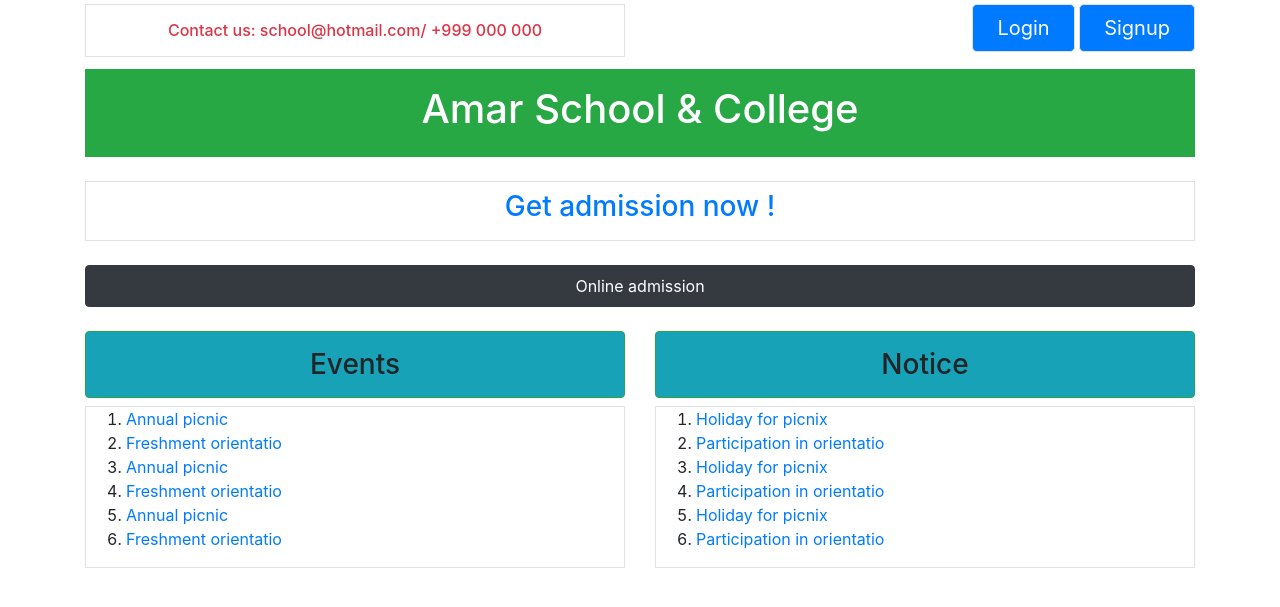
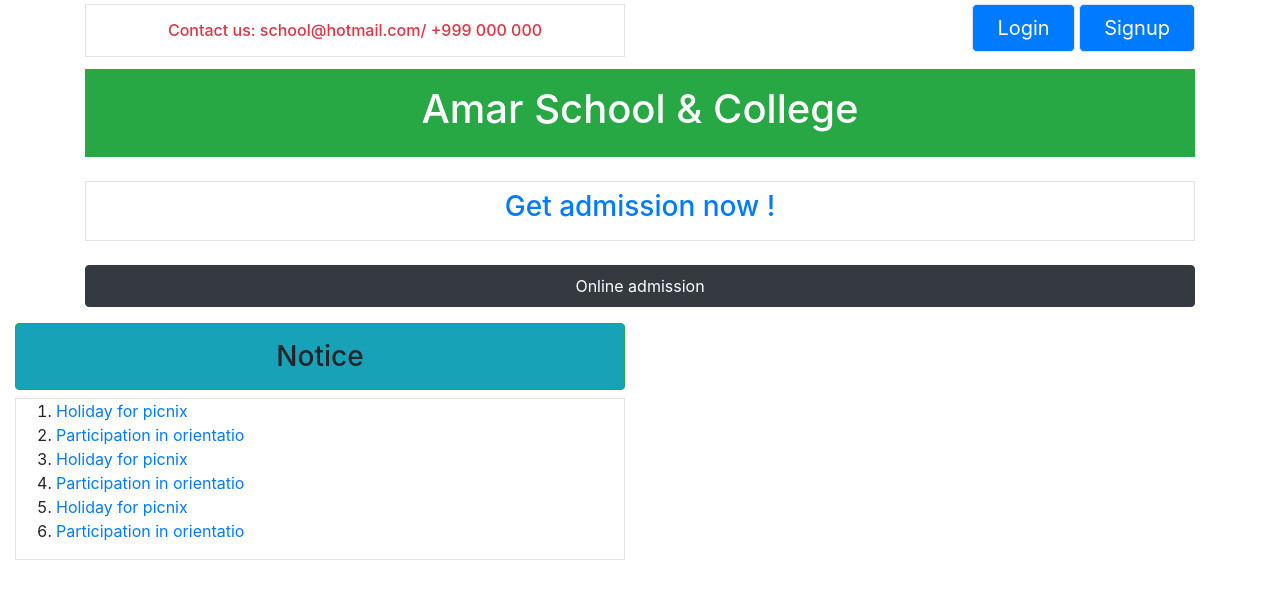
Before and after one commit to Mahfuzz-z/Student-Management-System-SMS, a PHP site: page / in a window 1280 px wide. Shown: the top 607 px of the page. Run offline with PHP 8.4, Linux system fonts and the light colour scheme; some libraries are stand-ins or nearby versions.

Commit message:
Update index.php

```diff
--- a/index.php
+++ b/index.php
@@ -62,19 +62,7 @@
         </div>
     </div>
 
-    <!-- Notice and events -->
-    <div class="row">
-        <div class="col-sm-12 col-md-6 text-center  my-2">
-            <h3 class="bg-info border border-success py-3 rounded" ">Events</h3>
-            <div class="border text-left ">
-                <ol>
-                    <li><a href="#">Annual picnic</a></li>
-                    <li><a href="#">Freshment orientatio</a></li>
-                    <li><a href="#">Annual picnic</a></li>
-                    <li><a href="#">Freshment orientatio</a></li>
-                    <li><a href="#">Annual picnic</a></li>
-                    <li><a href="#">Freshment orientatio</a></li>
-                </ol>
+
 
             </div>
         </div>
```
